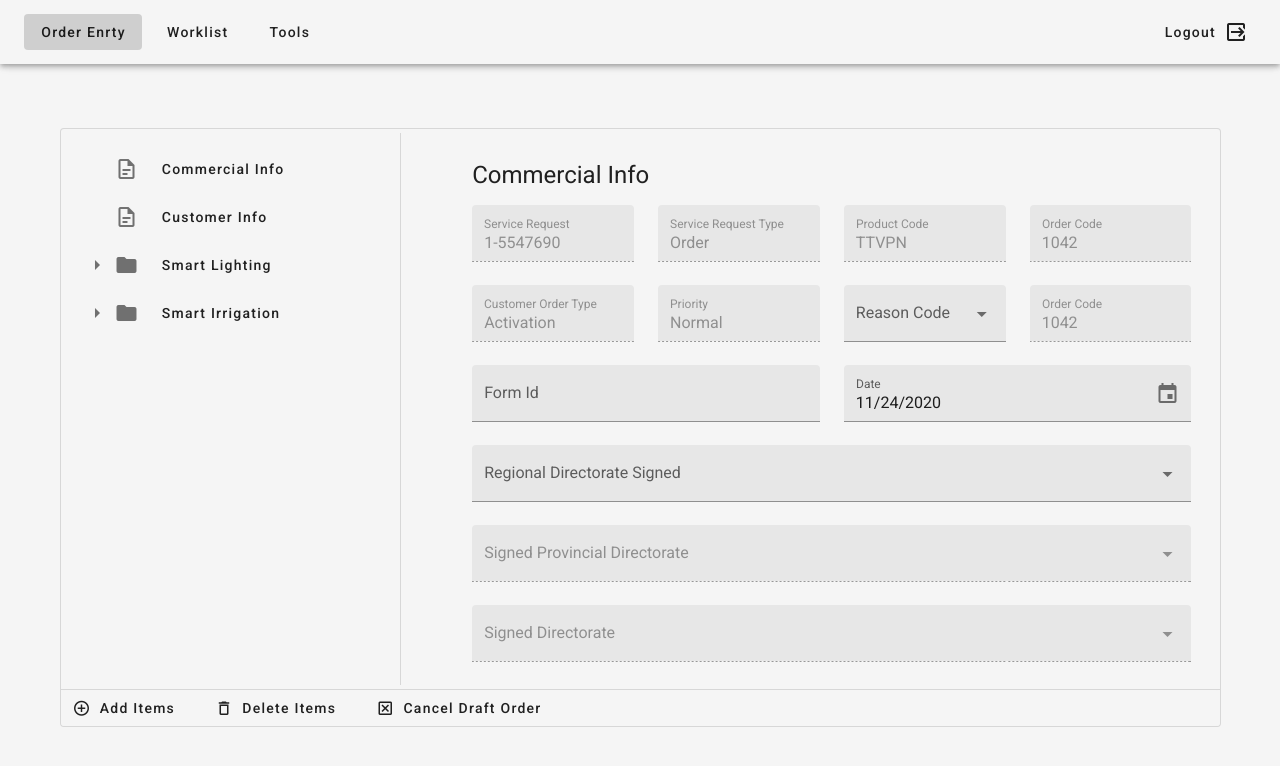
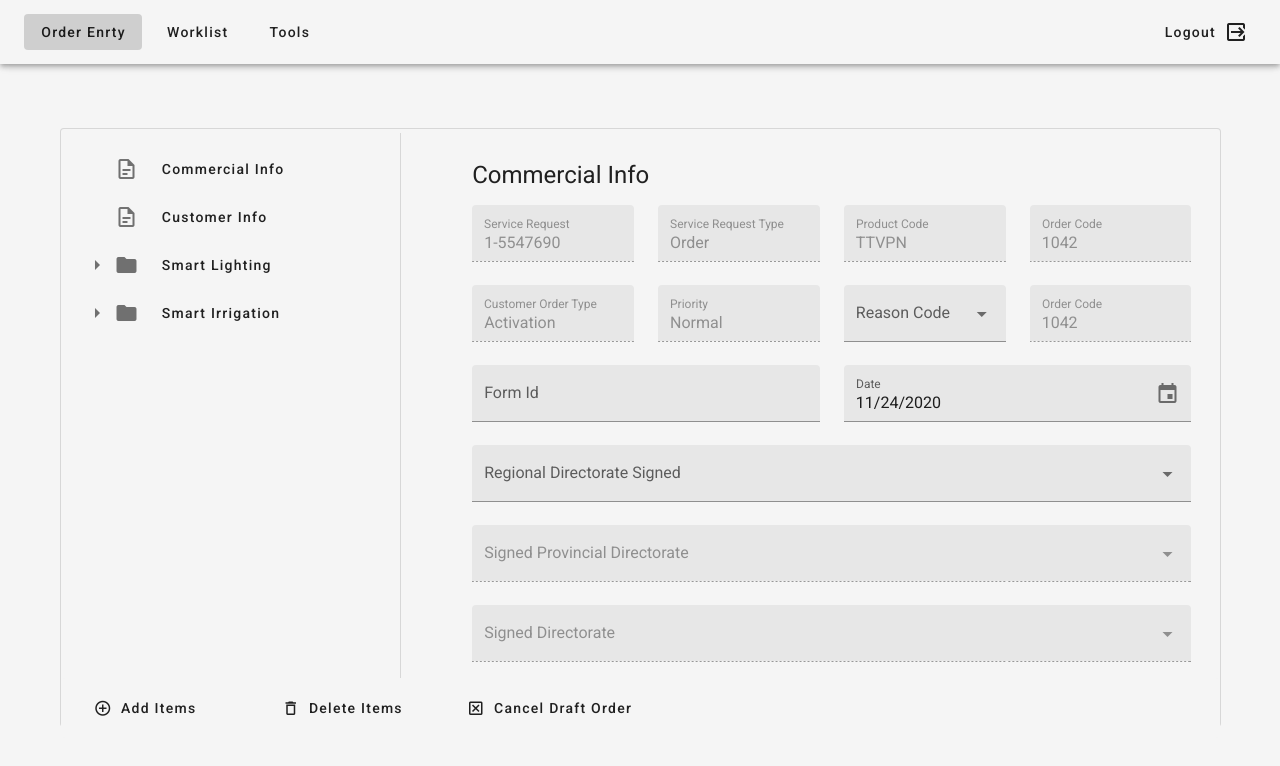
Before and after one commit to celikomr/VueDynamicLayout, a Vue app: page /order-entry in a window 1280 px wide. Shown: the top 766 px of the page. Built offline with nearby package versions, Linux system fonts and the light colour scheme.

Commit message:
sub-menu updated

```diff
--- a/src/views/OrderEntry.vue
+++ b/src/views/OrderEntry.vue
@@ -37,18 +37,26 @@
         </v-row>
         <v-divider></v-divider>
         <v-card elevation="0" style="background-color: #f5f5f5">
-          <v-btn text class="mr-3 text-capitalize">
+          <v-row>
+            <v-col cols="12" md="2">
+              <v-btn block text class="text-capitalize">
                 <v-icon left>mdi-plus-circle-outline</v-icon>
                 Add items
               </v-btn>
-          <v-btn text class="mr-3 text-capitalize">
+            </v-col>
+            <v-col cols="12" md="2">
+              <v-btn block text class="mr-3 text-capitalize">
                 <v-icon left>mdi-delete-outline</v-icon>
                 Delete items
               </v-btn>
-          <v-btn text class="mr-3 text-capitalize">
+            </v-col>
+            <v-col cols="12" md="2">
+              <v-btn block text class="mr-3 text-capitalize">
                 <v-icon left>mdi-close-box-outline</v-icon>
                 Cancel Draft Order
               </v-btn>
+            </v-col>
+          </v-row>
         </v-card>
       </v-card>
     </v-container>
```
Lines whose indentation alone changed are shown as unchanged.
